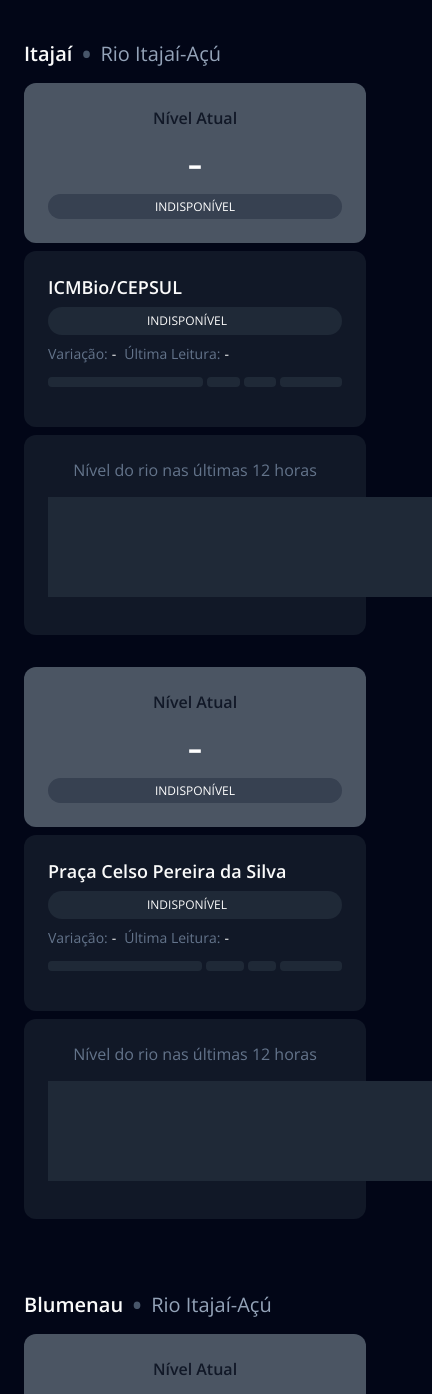
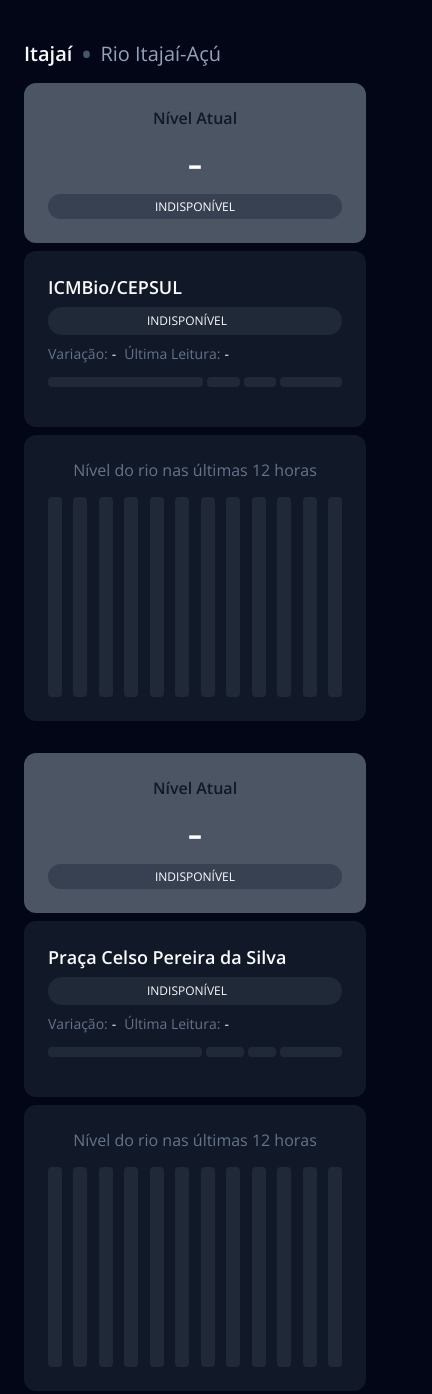
Before and after one commit to brunojavan/nivelrio, a plain HTML site: page index.html in a window 390 px wide. Shown: the top 1394 px of the page, 432 px wide, since content can reach past the window. Drawn offline with nearby package versions, Linux system fonts and the light colour scheme; no server answers.

Commit message:
Ajustes de CSS

```diff
--- a/style.css
+++ b/style.css
@@ -4,29 +4,49 @@ html, body{
 	color: #fafafa;
 	margin: 0 auto;
 }
+.page,
+.row,
+.cards-group,
+.title,
+.cards,
+.card,
+.card .label,
+.chart,
+.chart div,
+.card .header,
+.header-title,
+.river-variation,
+.read-info,
+.read-data,
+.level-progress,
+.level-progress-bar,
+.level-mode,
+.lvl-bar,
+.level-names,
+.level-names p{
+	display: flex;
+}
 .page{
-	display: flex;
 	padding: 64px;
 	flex-direction: column;
 	align-items: flex-start;
 	gap: 64px;
 }
 .row{
-	display: flex;
 	flex-direction: column;
 	align-items: flex-start;
 	gap: 32px;
-	align-self: stretch;
+	align-self: center;
+    width: 100%;
+    max-width: 1600px;
 }
 .cards-group{
-	display: flex;
 	flex-direction: column;
 	align-items: flex-start;
 	gap: 32px;
 	align-self: stretch;
 }
 .title{
-	display: flex;
 	align-items: center;
 	gap: 8px;
 	color: #475569;
@@ -52,7 +72,6 @@ h3{
 	font-weight: 400;
 }
 .cards{
-	display: flex;
 	align-items: center;
 	align-content: center;
 	gap: 16px;
@@ -60,7 +79,6 @@ h3{
 	flex-wrap: wrap;
 }
 .card{
-	display: flex;
 	padding: 24px;
 	flex-direction: column;
 	justify-content: center;
@@ -94,7 +112,6 @@ h3{
 	color: #7F1D1D;
 }
 .card .label{
-	display: flex;
 	padding: 4px 0px;
 	justify-content: center;
 	align-items: center;
@@ -125,43 +142,46 @@ h3{
 }
 .card.chart{
 	gap: 16px;
+	align-items: stretch;
 }
 .card.chart .chart-title{
 	font-size: 16px;
+	justify-content: center;
 }
 .card.chart .chart-bars{
-	display: flex;
-	justify-content: space-between;
 	align-items: center;
+	gap: 5%;
 	align-self: stretch;
+	height: 200px;
 }
 .chart-data{
-	display: flex;
 	flex-direction: column;
 	justify-content: flex-end;
 	align-items: center;
 	gap: 8px;
+	flex: 1 0 0;
+	align-self: stretch;
+}
+.chart-bar{
+	justify-content: center;
+	align-items: flex-end;
+	gap: 10px;
+	flex: 1 0 0;
+	align-self: stretch;
+	background: #1F2937;
 	border-radius: 8px;
+	overflow: hidden;
 }
 .chart-bar .progress{
-	display: flex;
-	width: 32px;
-	border-radius: 0px 0px 8px 8px;
+	flex: 1 0 0;
 	background: #2563EB;
 }
-.chart-bar{
-	display: flex;
-	height: 100px;
-	justify-content: center;
-	align-items: flex-end;
-	background: #1F2937;
-}
 .chart-text{
-	display: flex;
 	flex-direction: column;
 	justify-content: flex-end;
 	align-items: center;
 	gap: 6px;
+	align-self: stretch;
 }
 .chart-text #hour,
 .chart-text #level{
@@ -174,14 +194,12 @@ h3{
 	color: #64748B;
 }
 .card .header{
-	display: flex;
 	flex-direction: column;
 	align-items: flex-start;
 	gap: 12px;
 	align-self: stretch;
 }
 .header-title{
-	display: flex;
 	justify-content: space-between;
 	align-items: center;
 	align-self: stretch;
@@ -196,7 +214,6 @@ h3{
 	color: #94a3b8;
 }
 .river-variation{
-	display: flex;
 	padding: 8px 12px;
 	justify-content: center;
 	align-items: center;
@@ -220,7 +237,6 @@ h3{
 	fill: #EF4444;
 }
 .read-info{
-	display: flex;
 	align-items: center;
 	gap: 32px;
 	align-self: stretch;
@@ -229,7 +245,6 @@ h3{
 	line-height: 14px; /* 100% */
 }
 .read-data{
-	display: flex;
 	align-items: center;
 	gap: 4px;
 }
@@ -241,7 +256,6 @@ h3{
 	color: #FAFAFA;
 }
 .level-progress{
-	display: flex;
 	flex-direction: column;
 	justify-content: center;
 	align-items: center;
@@ -249,7 +263,6 @@ h3{
 	align-self: stretch;
 }
 .level-progress-bar{
-	display: flex;
 	height: 10px;
 	justify-content: center;
 	align-items: center;
@@ -258,27 +271,16 @@ h3{
 	align-self: stretch;
 }
 .level-mode{
-	display: flex;
 	align-items: center;
 	align-self: stretch;
 	border-radius: 4px;
 	background: #1F2937;
 }
-/*#river-01.level-mode.normal{
-	flex-basis: 44.736%;
-}
-#river-01.level-mode.attention{
-	flex-basis: 10.931%;
-}
-#river-01.level-mode.alert{
-	flex-basis: 19.433%;
-}*/
 .level-mode.emergency{
 	flex-basis: auto;
 	flex-grow: 1;
 }
 .lvl-bar{
-	display: flex;
 	align-items: flex-start;
 	align-self: stretch;
 	border-radius: 4px;
@@ -296,13 +298,11 @@ h3{
 	background: #DC2626;
 }
 .level-names{
-	display: flex;
 	align-items: center;
 	gap: 32px;
 	align-self: stretch;
 }
 .level-names p{
-	display: flex;
 	align-items: center;
 	gap: 4px;
 	color: #64748B;
@@ -357,6 +357,15 @@ h3{
 	.card.info{
 		gap: 16px;
 	}
+	.card.chart .chart-bars{
+		gap: 4%;
+	}
+	.chart-text{
+		display: none!important;
+	}
+	.chart-bar{
+		border-radius: 4px;
+	}
 	.header-title{
 		flex-wrap: wrap;
 		gap: 8px;
```
